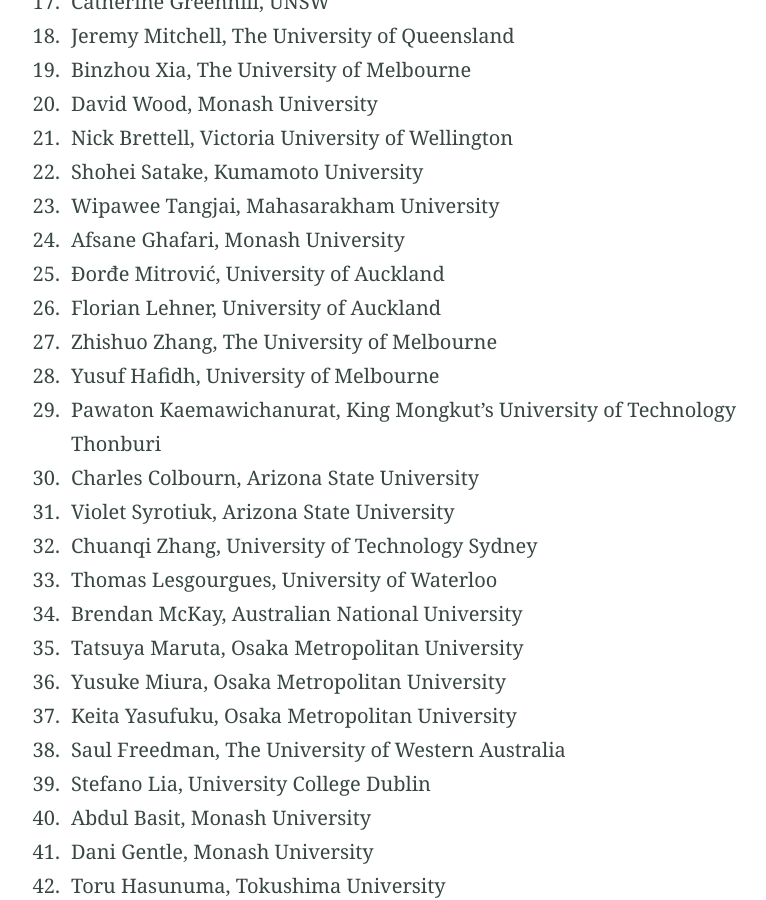
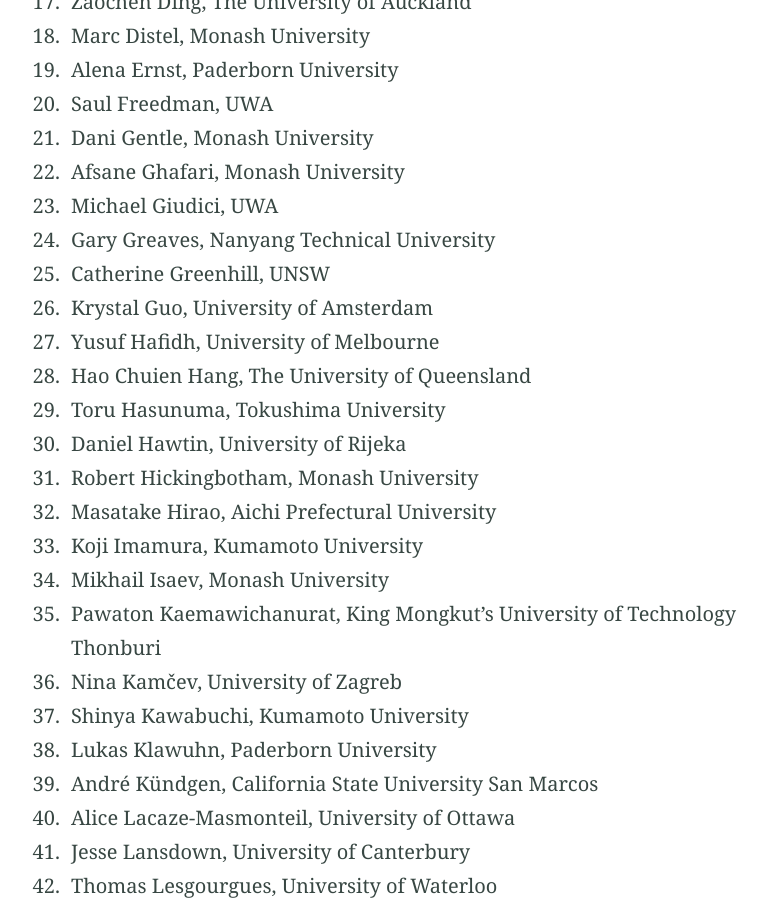
Before and after one commit to 45ACC/45ACC.github.io, a Jekyll site: the page built from participants.md, in a window 1280 px wide and 900 px high, scrolled down 1189 px. Shown: the whole window, without its empty margins (212-978 px from the left). Built offline with Jekyll 4.4.1, drawn with Linux system fonts in a browser that asks for light colours; some of the changed text lies outside the part shown.

Commit message:
Update participants.md

```diff
--- a/participants.md
+++ b/participants.md
@@ -9,70 +9,81 @@ aside: false
 
 Below is a list of participants that have agreed to have their name posted here. There are 2 participants not in this list.
 
-1. John Bamberg, The University of Western Australia
-2. Alice Devillers, The University of Western Australia
-3. Michael Giudici, The University of Western Australia
-4. Luke Morgan, The University of Western Australia
-5. Cheryl Praeger, The University of Western Australia
-6. Gordon Royle, The University of Western Australia
-7. Jesse Lansdown, University of Canterbury
-8. Samuel Bastida, Victoria University of Wellington
-9. Masatake Hirao, Aichi Prefectural University
-10. Ian Wanless, Monash University
-11. Yuxuan Li, The University of Melbourne
-12. Zaochen Ding, The University of Auckland
-13. Robert Hickingbotham, Monash University
-14. Nina Kamčev, University of Zagreb
-15. George Savvoudis, The University of Adelaide
-16. Charles Semple, University of Canterbury
-17. Catherine Greenhill, UNSW
-18. Jeremy Mitchell, The University of Queensland
-19. Binzhou Xia, The University of Melbourne
-20. David Wood, Monash University
-21. Nick Brettell, Victoria University of Wellington
-22. Shohei Satake, Kumamoto University
-23. Wipawee Tangjai, Mahasarakham University
-24. Afsane Ghafari, Monash University
-25. Đorđe Mitrović, University of Auckland
-26. Florian Lehner, University of Auckland
-27. Zhishuo Zhang, The University of Melbourne
-28. Yusuf Hafidh, University of Melbourne
-29. Pawaton Kaemawichanurat, King Mongkut's University of Technology Thonburi
-30. Charles Colbourn, Arizona State University
-31. Violet Syrotiuk, Arizona State University
-32. Chuanqi Zhang, University of Technology Sydney
-33. Thomas Lesgourgues, University of Waterloo
-34. Brendan McKay, Australian National University
-35. Tatsuya Maruta, Osaka Metropolitan University
-36. Yusuke Miura, Osaka Metropolitan University
-37. Keita Yasufuku, Osaka Metropolitan University
-38. Saul Freedman, The University of Western Australia
-39. Stefano Lia, University College Dublin
-40. Abdul Basit, Monash University
-41. Dani Gentle, Monash University
-42. Toru Hasunuma, Tokushima University
-43. Thomas Britz, UNSW
-44. Ajani De Vas Gunasekara, Monash University
-45. Nick Brettell, Victoria University of Wellington
-46. Alice Lacaze-Masmonteil, University of Ottawa
+1. Jack Allsop, Monash University
+2. Vishnuram Arumugam, UWA
+3. John Bamberg, UWA
+4. Abdul Basit, Monash University
+5. Samuel Bastida, Victoria University of Wellington
+6. Anton Baykalov, UWA
+7. Nick Brettell, Victoria University of Wellington
+8. Thomas Britz, UNSW Syndey
+9. Yudhistira Andersen Bunjamin, UNSW Sydney
+10. Lei Chen, UWA
+11. Charles Colbourn, Arizona State University
+12. John Mel Dacaymat, University of the Philippines Diliman
+13. Sara Davies, The University of Queensland
+14. Jan De Beule, Vrije Universiteit Brussel
+15. Alice Devillers, UWA
+16. Ajani De Vas Gunasekara, Monash University
+17. Zaochen Ding, The University of Auckland
+18. Marc Distel, Monash University
+19. Alena Ernst, Paderborn University
+20. Saul Freedman, UWA
+21. Dani Gentle, Monash University
+22. Afsane Ghafari, Monash University
+23. Michael Giudici, UWA
+24. Gary Greaves, Nanyang Technical University
+25. Catherine Greenhill, UNSW
+26. Krystal Guo, University of Amsterdam
+27. Yusuf Hafidh, University of Melbourne
+28. Hao Chuien Hang, The University of Queensland
+29. Toru Hasunuma, Tokushima University
+30. Daniel Hawtin, University of Rijeka
+31. Robert Hickingbotham, Monash University
+32. Masatake Hirao, Aichi Prefectural University
+33. Koji Imamura, Kumamoto University
+34. Mikhail Isaev, Monash University
+35. Pawaton Kaemawichanurat, King Mongkut's University of Technology Thonburi
+36. Nina Kamčev, University of Zagreb
+37. Shinya Kawabuchi, Kumamoto University
+38. Lukas Klawuhn, Paderborn University
+39. André Kündgen, California State University San Marcos
+40. Alice Lacaze-Masmonteil, University of Ottawa
+41. Jesse Lansdown, University of Canterbury
+42. Thomas Lesgourgues, University of Waterloo
+43. Yuxuan Li, The University of Melbourne
+44. Stefano Lia, University College Dublin
+45. Melissa Lee, Monash University
+46. Florian Lehner, University of Auckland
 47. Hongyi Lyu, Monash University
-48. Jan De Beule, Vrije Universiteit Brussel
-49. Daniel Hawtin, University of Rijeka
-50. Adam Mammoliti, Monash University
-51. Melissa Lee, Monash University
-52. Tomasz Popiel, Monash University
-53. Hao Chuien Hang, The University of Queensland
-54. Lukas Klawuhn, Paderborn University
-55. Keisuke Shiromoto, Kumamoto University
-56. Rajko Nenadov, University of Auckland
-57. Koji Imamura, Kumamoto University
-58. Mikhail Isaev, Monash University
-59. Abdullahi Umar, UAE
-60. Jack Allsop, Monash University
-61. Anton Baykalov, The University of Western Australia
-62. David Yost, Federation University
-63. John Mel Dacaymat, University of the Philippines Diliman
-64. Jiw Wang, Federation University
-65. Alena Ernst, Paderborn University
-66. Koji Imamura, Kumamoto University
-67. Shinya Kawabuchi, Kumamoto University
+48. Adam Mammoliti, Monash University
+49. Tatsuya Maruta, Osaka Metropolitan University
+50. Brendan McKay, Australian National University
+51. Jeremy Mitchell, The University of Queensland
+52. Đorđe Mitrović, University of Auckland
+53. Yusuke Miura, Osaka Metropolitan University
+54. Luke Morgan, UWA
+55. Padraig Ó Catháin, Dublin City University
+56. Tomasz Popiel, Monash University
+57. Cheryl Praeger, UWA
+58. Gordon Royle, UWA
+59. Joe Ryan, University of Newcastle
+60. Shohei Satake, Kumamoto University
+61. George Savvoudis, The University of Adelaide
+62. Charles Semple, University of Canterbury
+63. Keisuke Shiromoto, Kumamoto University
+64. Jacob Smith, UWA
+65. Violet Syrotiuk, Arizona State University
+66. Tibor Szabó, Freie Universität Berlin
+67. Wipawee Tangjai, Mahasarakham University
+68. Abdullahi Umar, Khalifa University of Science and Technology
+69. Geertrui Van de Voorde, The University of Canterbury
+70. Gabriel Verret, The University of Auckland
+71. Jiw Wang, Federation University
+72. Ian Wanless, Monash University
+73. David Wood, Monash University
+74. Binzhou Xia, The University of Melbourne
+75. Keita Yasufuku, Osaka Metropolitan University
+76. David Yost, Federation University
+77. Zhishuo Zhang, The University of Melbourne
+78. Chuanqi Zhang, University of Technology Sydney
```
